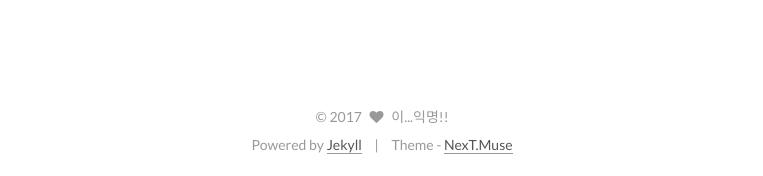
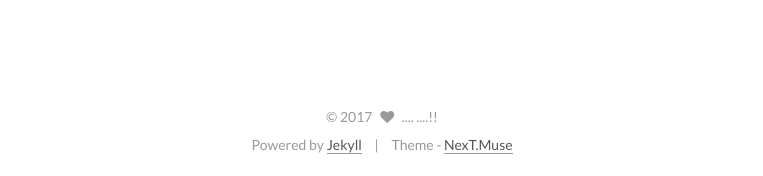
Before and after one commit to pizza12333/blog, a Jekyll site: the page built from index.html, in a window 1280 px wide. Shown: the part 5792-5968 px from the top of the page, without its empty margins (258-1021 px from the left). Built offline with Jekyll 4.4.1, drawn with Linux system fonts in a browser that asks for light colours; the list of posts is cut into pages by our own code.

Commit message:
Update _config.yml

```diff
--- a/_config.yml
+++ b/_config.yml
@@ -7,7 +7,7 @@
 title: "데이터분석..."
 subtitle: "#데이터분석 #머신러닝 #통계 #R #Python #SQL"
 description:
-author: "이...익명!!"
+author: ".... ....!!"
 # original author is John Doe!
 # Support language: de, en, fr-FR, id, ja, ko, pt-BR, pt, ru, zh-Hans, zh-hk, zh-tw
 language: ko
```
